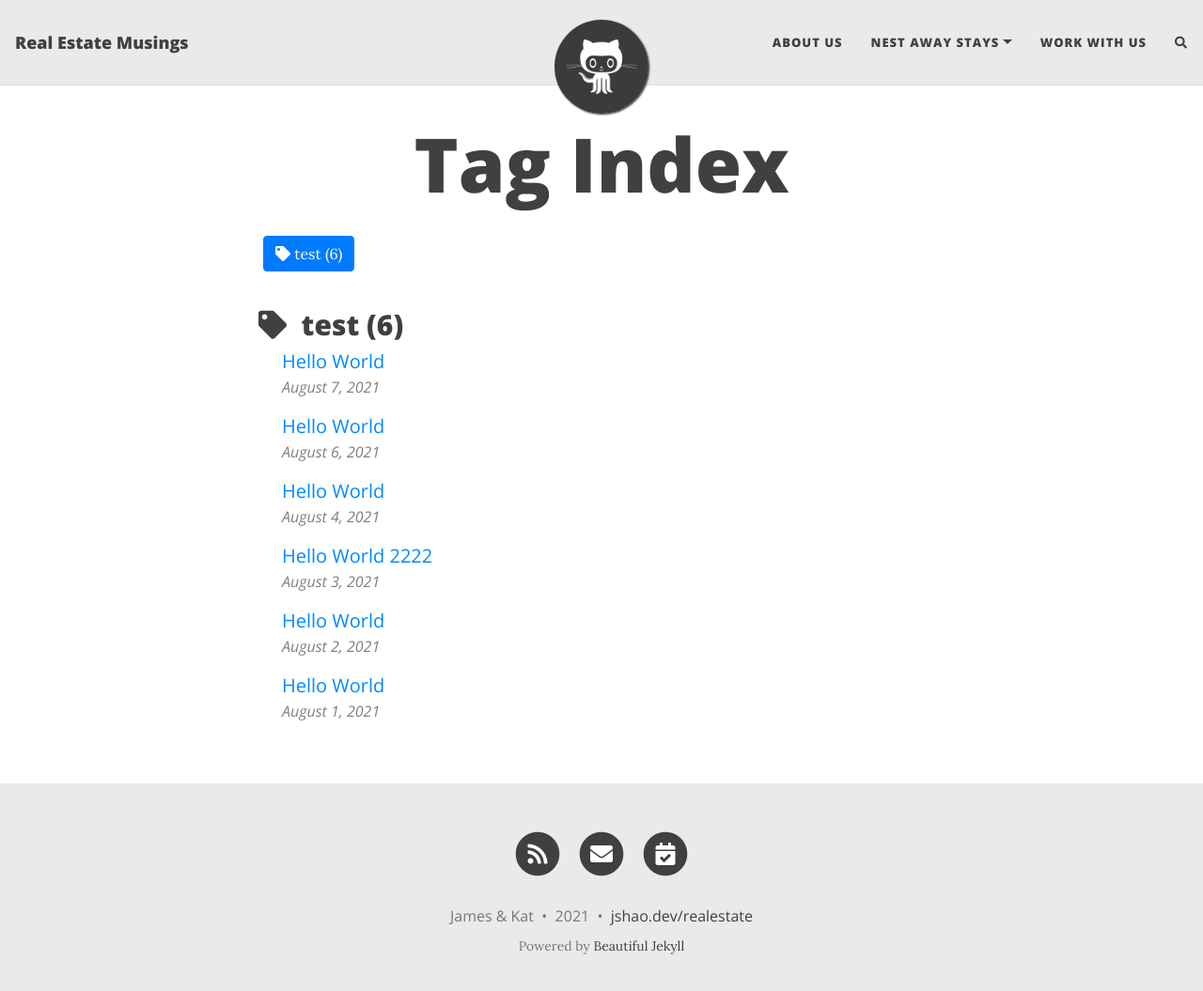
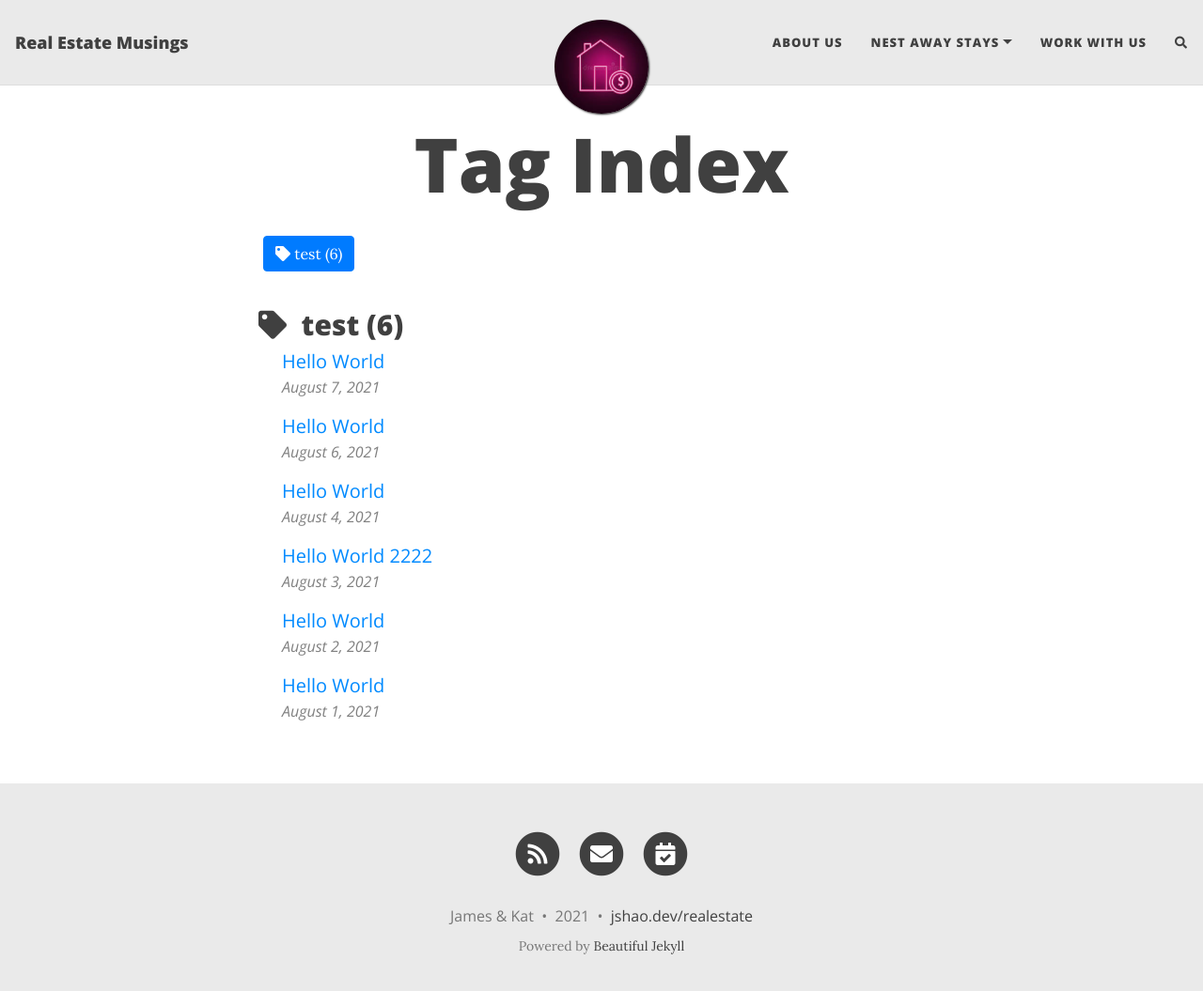
Before and after one commit to jshao100/jshao100.github.io, a Jekyll site: the page built from tags.html, in a window 1280 px wide and 1068 px high. Shown: the top 1055 px of the window at 94% size. Built offline with Jekyll 4.4.1, drawn with Linux system fonts in a browser that asks for light colours; nearby versions of some CDN libraries; comment, search, counter and statistics services are not loaded.

Commit message:
Update avatar image

```diff
--- a/_config.yml
+++ b/_config.yml
@@ -24,7 +24,7 @@ navbar-links:
 
 # Image to show in the navigation bar - works best with a square image
 # Remove this parameter if you don't want an image in the navbar
-avatar: "/assets/img/avatar-icon.png"
+avatar: "/assets/img/house.png"
 
 # By default, the image is cut into a circle. You can disable this behaviour by setting 'round-avatar: false'
 round-avatar: true
```
Also changed, not shown: assets/img/404-southpark.jpg (deleted), assets/img/avatar-icon.png (deleted), assets/img/house.png (added), assets/img/install-steps.gif (deleted).
